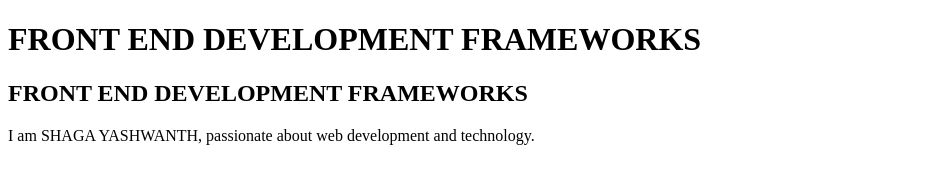
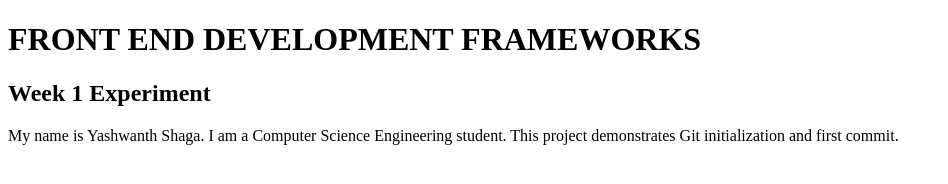
Before and after one commit to Yashwanth410/week1, a plain HTML site: page index.html in a window 1280 px wide. Shown: the whole page, without its empty margins (0-948 px from the left). Drawn offline with Linux system fonts and the light colour scheme.

Commit message:
Initial commit with HTML structure

```diff
--- a/index.html
+++ b/index.html
@@ -1,11 +1,14 @@
 <!DOCTYPE html>
 <html lang="en">
 <head>
-<title>My Website</title>
+    <title>My Website</title>
 </head>
 <body>
-<h1>FRONT END DEVELOPMENT FRAMEWORKS</h1>
-<h2>FRONT END DEVELOPMENT FRAMEWORKS</h2>
-<p>I am SHAGA YASHWANTH, passionate about web development and technology.</p>
+    <h1>FRONT END DEVELOPMENT FRAMEWORKS</h1>
+    <h2>Week 1 Experiment</h2>
+    <p>
+        My name is Yashwanth Shaga. I am a Computer Science Engineering student.
+        This project demonstrates Git initialization and first commit.
+    </p>
 </body>
 </html>
```
